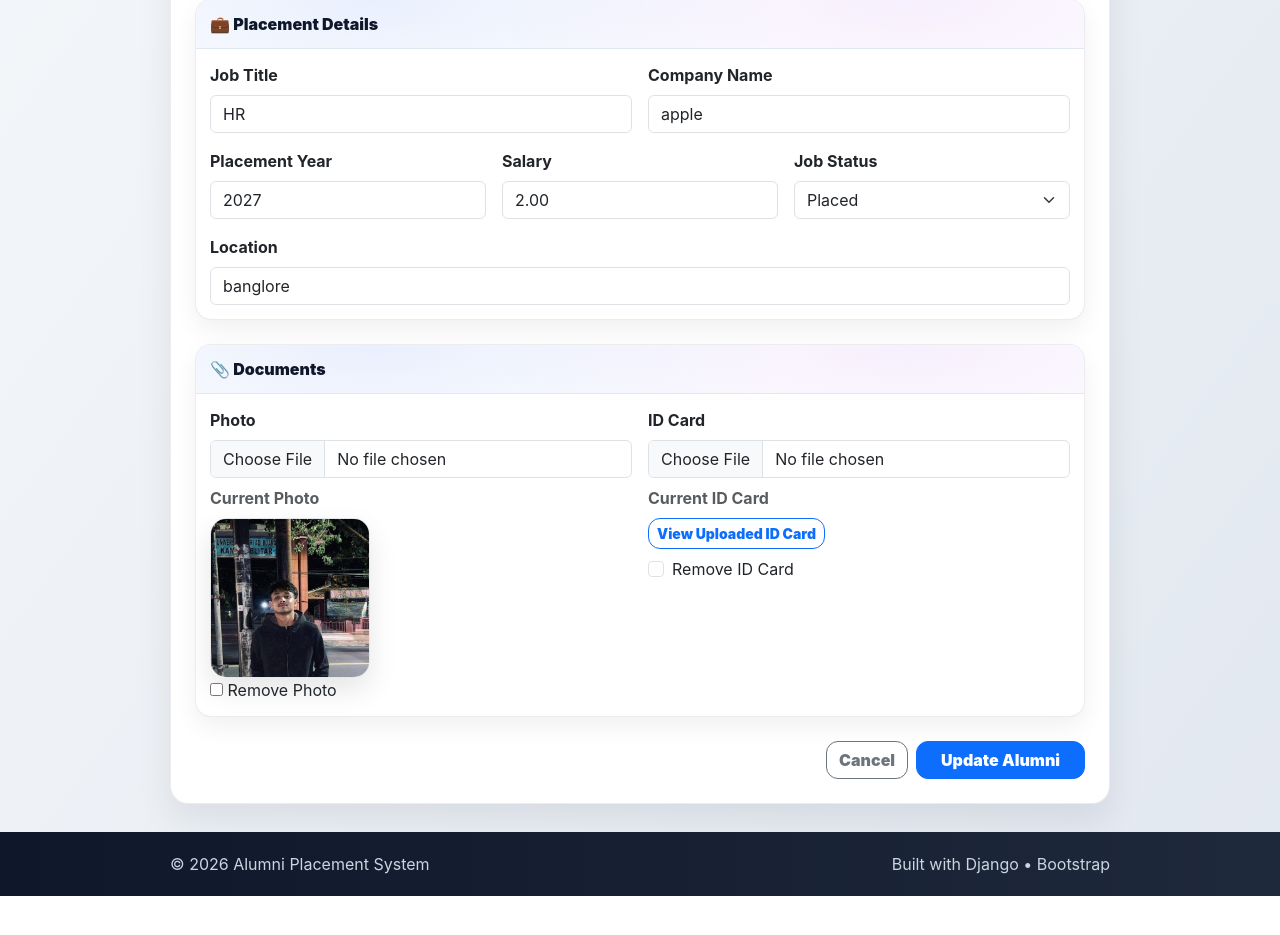
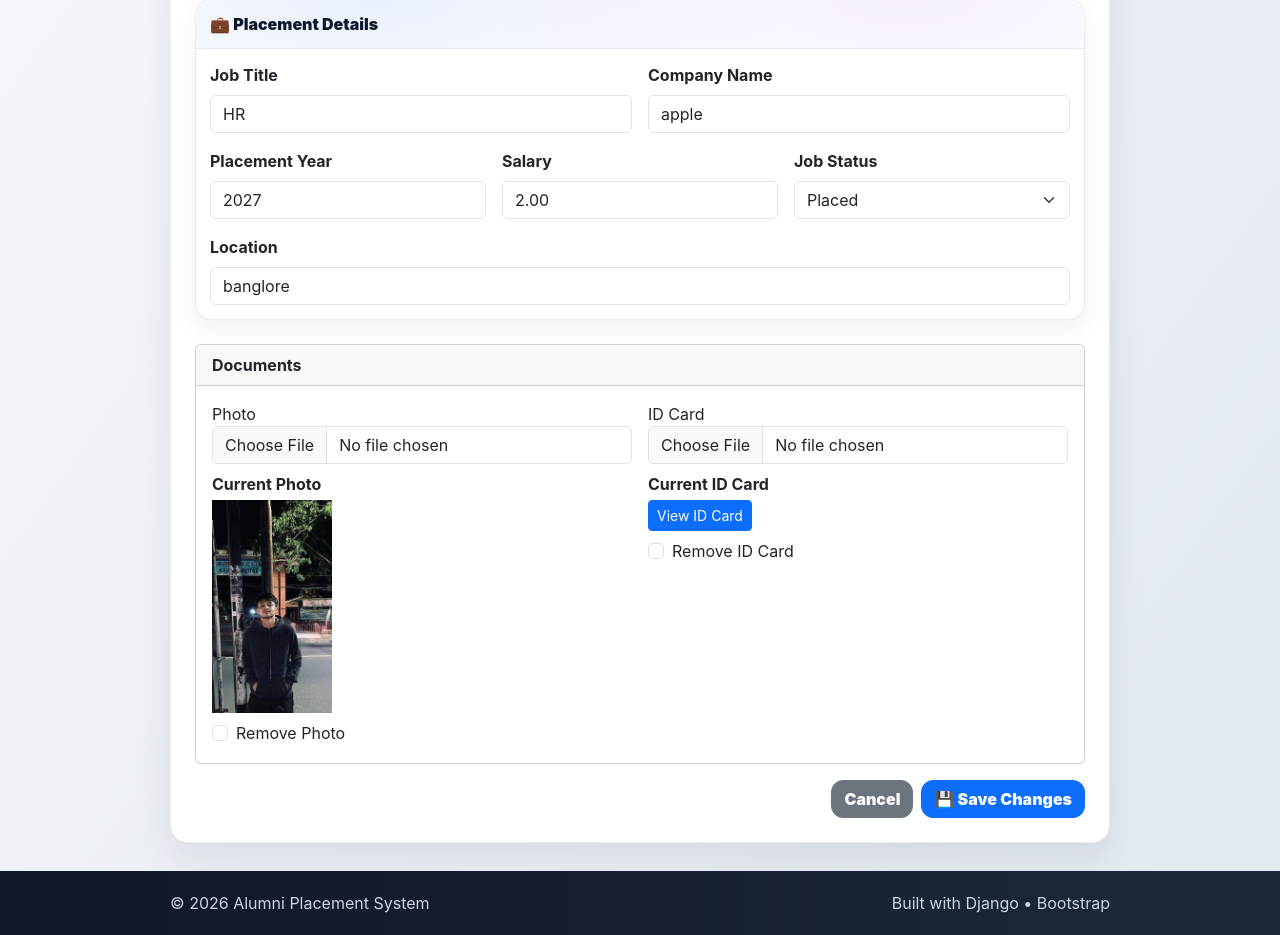
Before and after one commit to Silalarahana/alumni-project, a Django app: page /alumni/edit/6/ in a window 1280 px wide. Shown: the part 872-1807 px from the top of the page. Before the commit the page ends 1768 px from the top, so only its background shows below. Run offline with Django 5.2, Linux system fonts and the light colour scheme; a user stored in the database is signed in; data comes from the database, SQL or seed files in the repository; both versions use the stored data as it was after the commit.

Commit message:
initial commit

```diff
--- a/alumni_project/settings.py
+++ b/alumni_project/settings.py
@@ -116,8 +116,8 @@ USE_TZ = True
 # https://docs.djangoproject.com/en/6.0/howto/static-files/
 
 STATIC_URL = 'static/'
-MEDIA_URL = '/media/'
-MEDIA_ROOT = BASE_DIR / 'media'
 LOGIN_URL = '/login/'
 LOGIN_REDIRECT_URL = 'hod_dashboard'
 DEFAULT_AUTO_FIELD = 'django.db.models.BigAutoField'
+MEDIA_URL = '/media/'
+MEDIA_ROOT = BASE_DIR / 'media'
--- a/mainapp/templates/edit_alumni.html
+++ b/mainapp/templates/edit_alumni.html
@@ -258,71 +258,71 @@
         </div>
 
         <!-- DOCUMENTS -->
-        <div class="section mb-4">
-          <div class="section-head">📎 Documents</div>
-          <div class="section-body">
-            <div class="row g-3">
+<div class="card mb-3">
+  <div class="card-header fw-bold">Documents</div>
+  <div class="card-body row g-3">
 
+    <!-- PHOTO -->
     <div class="col-md-6">
-                <label class="form-label fw-bold">Photo</label>
+      <label>Photo</label>
       <input type="file" name="photo" class="form-control">
+
       {% if alumni.photo %}
         <div class="mt-2">
-                    <div class="text-muted fw-bold">Current Photo</div>
-                    <img src="{{ alumni.photo.url }}" class="preview-img mt-2" alt="Current Photo">
-                  </div>
-                {% endif %}
-                <label>
-                  <input type="checkbox" name="remove_photo"> Remove Photo
+          <p class="fw-bold mb-1">Current Photo</p>
+          <img src="{{ alumni.photo.url }}" width="120" class="mb-2">
+
+          <!-- SHOW REMOVE ONLY IF EXISTS -->
+          <div class="form-check">
+            <input type="checkbox" name="remove_photo" class="form-check-input" id="removePhoto">
+            <label class="form-check-label" for="removePhoto">
+              Remove Photo
             </label>
           </div>
+        </div>
+      {% else %}
+        <p class="text-muted mt-2">No photo uploaded</p>
+      {% endif %}
+    </div>
 
+    <!-- ID CARD -->
     <div class="col-md-6">
-              <label class="form-label fw-bold">ID Card</label>
+      <label>ID Card</label>
       <input type="file" name="id_card" class="form-control">
 
       {% if alumni.id_card %}
         <div class="mt-2">
-                  <div class="text-muted fw-bold">Current ID Card</div>
+          <p class="fw-bold mb-1">Current ID Card</p>
 
-                  <a class="btn btn-sm btn-outline-primary btn-round mt-2"
-                    href="{{ alumni.id_card.url }}" target="_blank">
-                    View Uploaded ID Card
+          <a href="{% url 'view_id_card' alumni.id %}"
+             class="btn btn-sm btn-primary mb-2">
+            View ID Card
           </a>
-                </div>
-              {% endif %}
 
-              <!-- ✅ ADD THIS -->
-              <div class="form-check mt-2">
-                <input type="checkbox"
-                      name="remove_id_card"
-                      class="form-check-input"
-                      id="removeIdCard">
+          <!-- SHOW REMOVE ONLY IF EXISTS -->
+          <div class="form-check">
+            <input type="checkbox" name="remove_id_card" class="form-check-input" id="removeIdCard">
             <label class="form-check-label" for="removeIdCard">
               Remove ID Card
             </label>
           </div>
-
+        </div>
+      {% else %}
+        <p class="text-muted mt-2">No ID card uploaded</p>
+      {% endif %}
     </div>
 
   </div>
 </div>
-        </div>
-
-        <!-- ACTIONS -->
-        <div class="d-flex justify-content-end gap-2">
-          <a href="{% url 'alumni_detail' alumni.id %}" class="btn btn-outline-secondary btn-round">
-            Cancel
-          </a>
-          <button type="submit" class="btn btn-primary btn-round px-4">
-            Update Alumni
-          </button>
+<!-- Submit Buttons -->
+        <div class="d-flex justify-content-end gap-2 mt-3">
+          <a href="{% url 'alumni_detail' alumni.id %}"
+             class="btn btn-secondary btn-round">Cancel</a>
+          <button type="submit"
+                  class="btn btn-primary btn-round">💾 Save Changes</button>
         </div>
 
       </form>
     </div>
-
-  </div>
-
   </div>
 {% endblock %}
--- a/mainapp/urls.py
+++ b/mainapp/urls.py
@@ -4,8 +4,8 @@ from . import views
 urlpatterns = [
     path('', views.home, name='home'),
     path('alumni/', views.alumni_list, name='alumni_list'),
-    path('alumni/<int:id>/', views.alumni_detail, name='alumni_detail'),
-    path('alumni/edit/<int:id>/', views.edit_alumni, name='edit_alumni'),  # ← only once
+    path('alumni/edit/<int:id>/', views.edit_alumni, name='edit_alumni'),  # ← FIRST
+    path('alumni/<int:id>/', views.alumni_detail, name='alumni_detail'),   # ← SECOND
     path('delete/<int:id>/', views.delete_alumni, name='delete_alumni'),
 
     path('notifications/', views.notifications, name='notifications'),
```
Also changed, not shown: db.sqlite3, media/id_cards/chithraid.jpg.png (added), media/id_cards/laljithid.jpg.png (added), media/id_cards/priyaid.png.png (added), 4 other files. Lines whose indentation alone changed are shown as unchanged.
